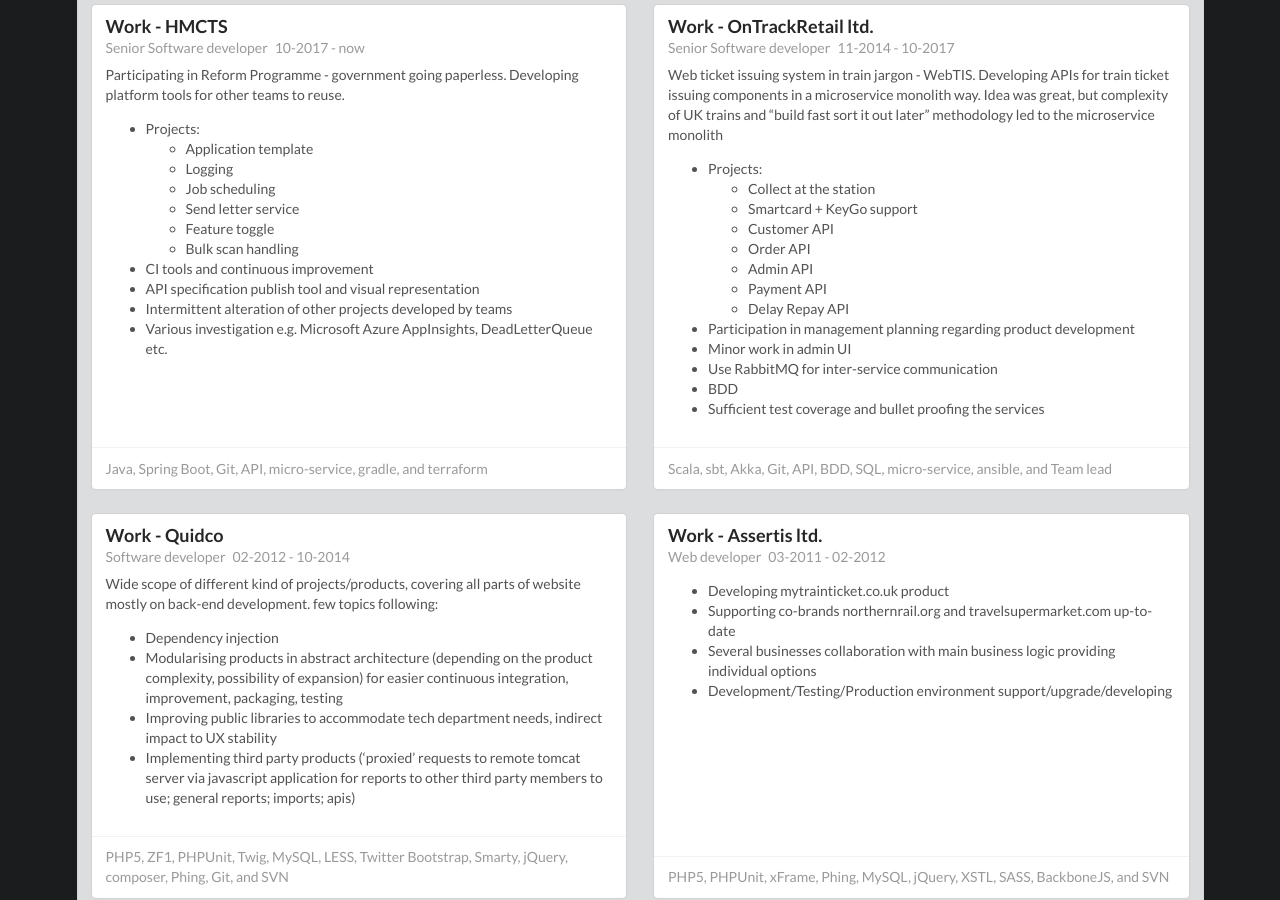
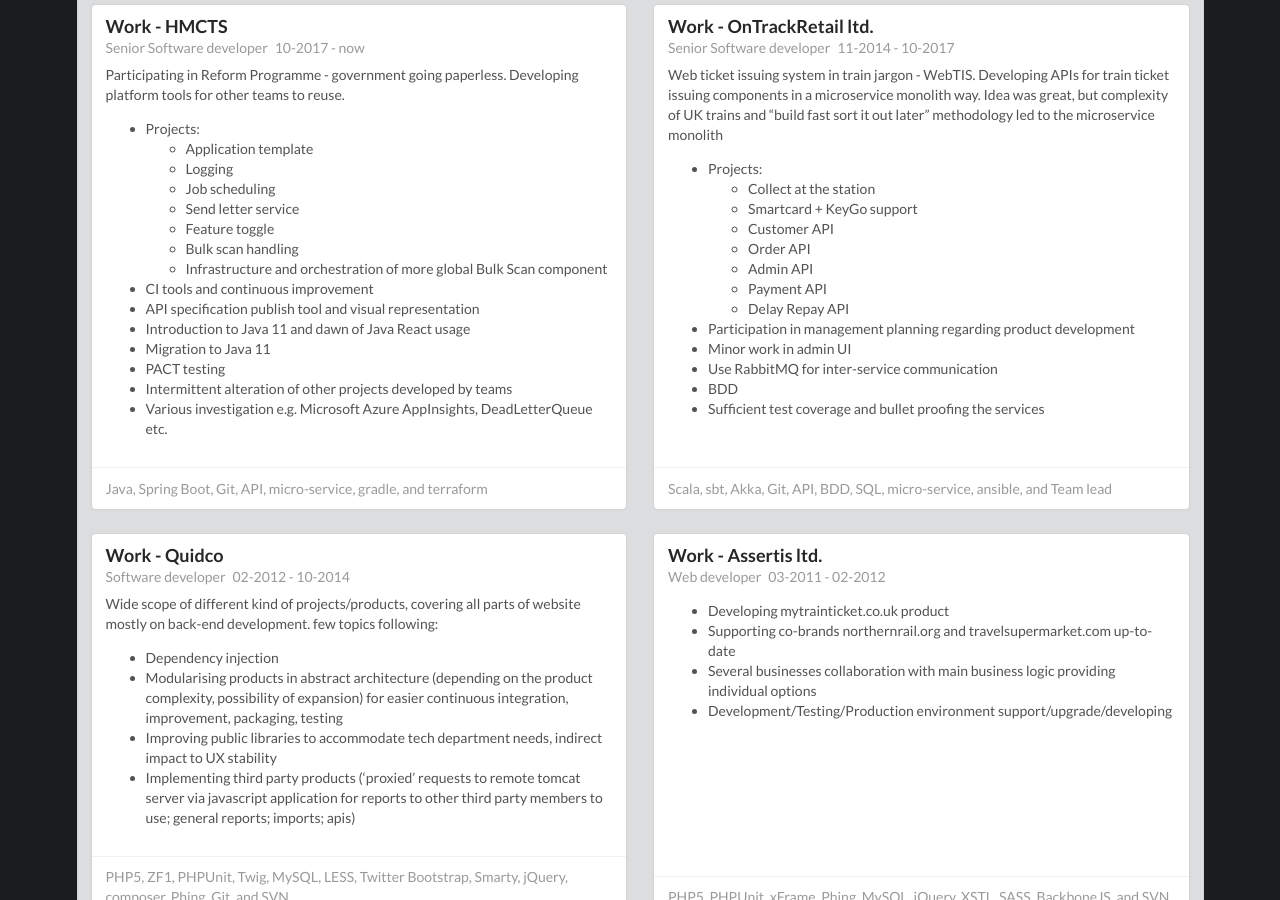
Before and after one commit to doncem/doncem.github.io, a Jekyll site: the page built from cv.html, in a window 1280 px wide and 900 px high, scrolled down 493 px. Built offline with Jekyll 4.4.1, drawn with Linux system fonts in a browser that asks for light colours; nearby versions of some CDN libraries.

Commit message:
Update cv.yml

```diff
--- a/_data/cv.yml
+++ b/_data/cv.yml
@@ -26,8 +26,12 @@
         -	Send letter service
         -	Feature toggle
         -	Bulk scan handling
+        - Infrastructure and orchestration of more global Bulk Scan component
       -	CI tools and continuous improvement
       -	API specification publish tool and visual representation
+      - Introduction to Java 11 and dawn of Java React usage
+      - Migration to Java 11
+      - PACT testing
       -	Intermittent alteration of other projects developed by teams
       -	Various investigation e.g. Microsoft Azure AppInsights, DeadLetterQueue etc.
     tags:
```
